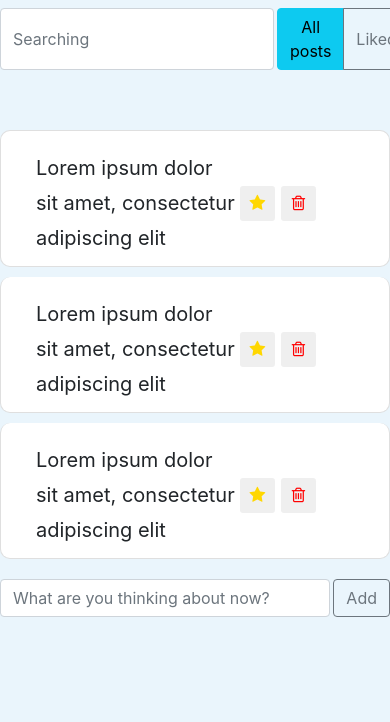
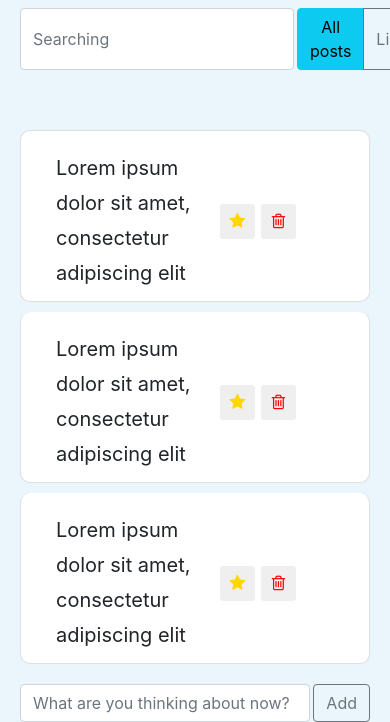
Before and after one commit to ajmakss/first-app, a React app: page / in a window 390 px wide. Shown: the part 128-850 px from the top of the page. Built offline with nearby package versions, Linux system fonts and the light colour scheme.

Commit message:
your mind

```diff
--- a/public/index.html
+++ b/public/index.html
@@ -11,7 +11,7 @@
       content="Web site created using create-react-app"
     />
 
-    <title>React App</title>
+    <title>Your mind</title>
   </head>
   <body>
     <noscript>You need to enable JavaScript to run this app.</noscript>
--- a/src/components/app/app.css
+++ b/src/components/app/app.css
@@ -1,4 +1,11 @@
 .app {
   margin: 0 auto;
+
   max-width: 800px;
 }
+
+@media ( max-width:768px ) {
+  .app {
+    margin: 0 20px;
+  }
+}
```
Also changed, not shown: public/favicon.ico, public/logo192.png (deleted), public/logo512.png (deleted).
